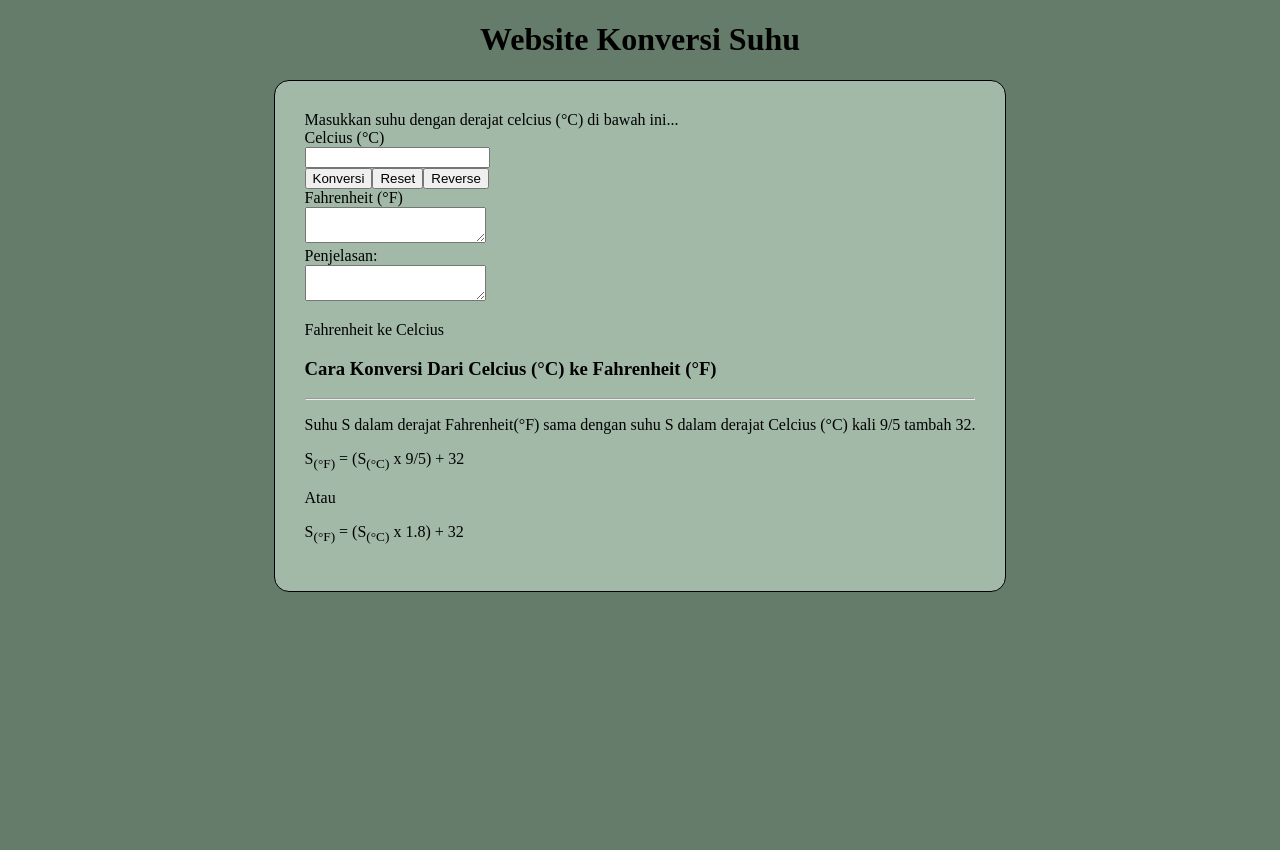
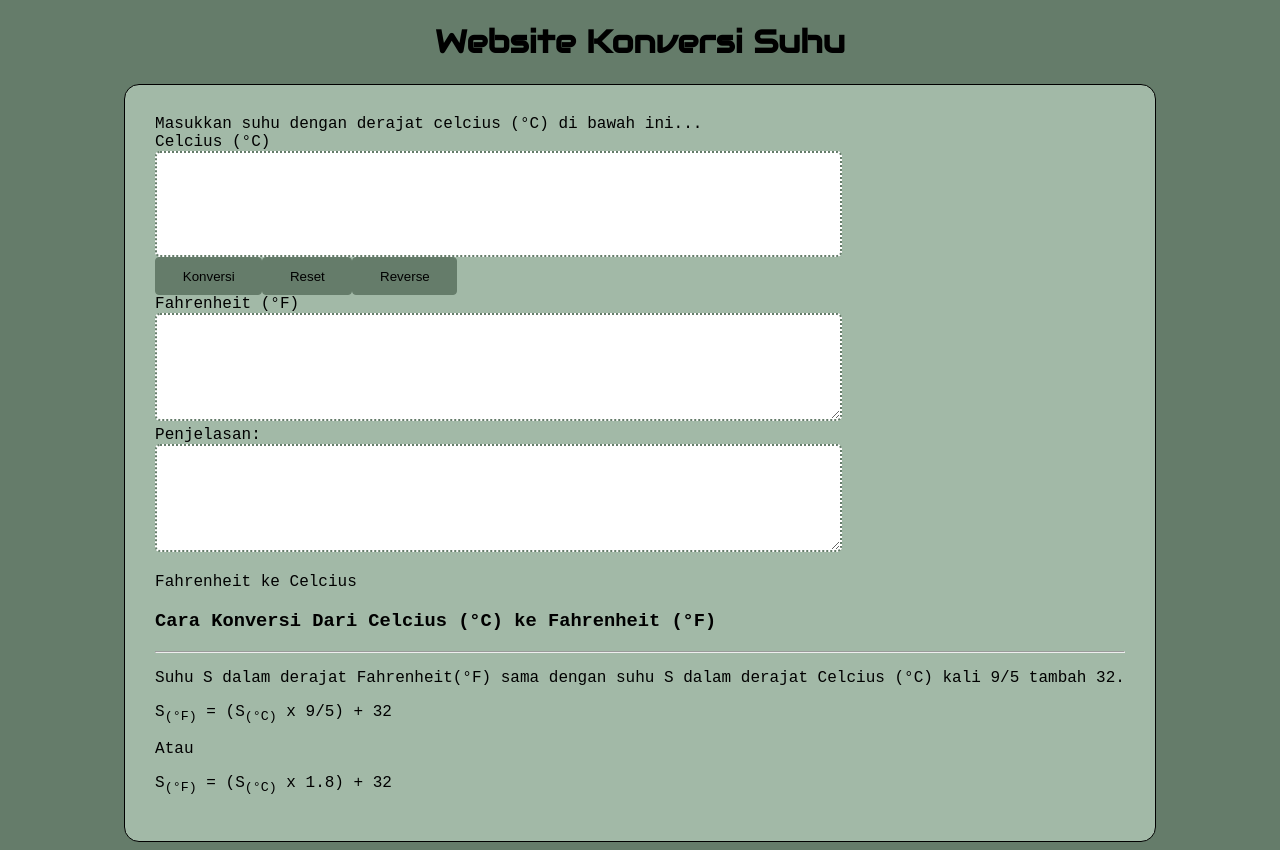
Before and after one commit to revou-fundamental-course/19-may-25-SHAWM17, a plain HTML site: page index.html in a window 1280 px wide. Before the commit the page ends 800 px from the top, so only its background shows below. Drawn offline with Linux system fonts and the light colour scheme; a web font is replaced by a local one.

```diff
--- a/css/style.css
+++ b/css/style.css
@@ -10,3 +10,45 @@ main {
   border: 1px solid #000;
   border-radius: 15px;
 }
+
+header {
+  font-family: "Audiowide", sans-serif;
+  font-weight: 400;
+  font-style: normal;
+}
+
+main {
+  font-family: "Courier New", Courier, monospace;
+}
+
+.box {
+  height: 100px;
+  width: 70%;
+  border-radius: 5px;
+  border: 2px dotted #657c6a;
+}
+
+.button button {
+  --bg: #657c6a;
+  --hover-bg: #a2b9a7;
+  --hover-text: #fff;
+  color: #000;
+  cursor: pointer;
+  border: 1px solid var(--bg);
+  border-radius: 4px;
+  padding: 0.8em 2em;
+  background: var(--bg);
+  transition: 0.2s;
+}
+
+.button button:hover {
+  color: var(--hover-text);
+  transform: translate(-0.25rem, -0.25rem);
+  background: var(--hover-bg);
+  box-shadow: 0.25rem 0.25rem var(--bg);
+}
+
+.button button:active {
+  transform: translate(0);
+  box-shadow: none;
+}
--- a/index.html
+++ b/index.html
@@ -5,11 +5,19 @@
     <meta name="viewport" content="width=device-width, initial-scale=1.0" />
     <title>Temperature Convert</title>
     <link rel="stylesheet" href="css/style.css" />
+    <!-- Font -->
+    <link rel="preconnect" href="https://fonts.googleapis.com" />
+    <link rel="preconnect" href="https://fonts.gstatic.com" crossorigin />
+    <link
+      href="https://fonts.googleapis.com/css2?family=Audiowide&family=Tagesschrift&display=swap"
+      rel="stylesheet"
+    />
   </head>
   <body>
-    <h1>Website Konversi Suhu</h1>
     <!-- Header Content -->
-    <header></header>
+    <header>
+      <h1>Website Konversi Suhu</h1>
+    </header>
     <!-- Main Content -->
     <main>
       <!-- Intro -->
@@ -22,25 +30,26 @@
         <div>
           <label for="input-suhu">Celcius (&deg;C)</label>
           <br />
-          <input type="number" />
+          <input type="number" class="box" id="input-suhu" />
         </div>
         <div class="button">
-          <button>Konversi</button><button>Reset</button
-          ><button>Reverse</button>
+          <button onclick="konversi()" type="button">Konversi</button
+          ><button onclick="hapus()" type="button">Reset</button
+          ><button onclick="" type="button">Reverse</button>
         </div>
       </form>
 
       <!-- Hasil Konversi -->
       <div>
-        <label for="hasil-suhu">Fahrenheit (&deg;F)</label><br />
-        <textarea id="detail-suhu" readonly></textarea>
+        <label for="output-suhu">Fahrenheit (&deg;F)</label><br />
+        <textarea id="output-suhu" readonly class="box"></textarea>
       </div>
 
       <!--Cara Kalkulasi -->
       <section class="padding-medium">
         <div>
           <label for="detail-suhu">Penjelasan:</label><br />
-          <textarea id="detail-suhu" readonly></textarea>
+          <textarea id="detail-suhu" readonly class="box"></textarea>
         </div>
       </section>
 
@@ -67,5 +76,8 @@
     </main>
     <!-- Footer -->
     <footer></footer>
+
+    <!-- Javascript -->
+    <script src="js/script.js"></script>
   </body>
 </html>
--- a/js/script.js
+++ b/js/script.js
@@ -0,0 +1,20 @@
+console.log("Saumi Yahya");
+let input = document.getElementById("input-suhu");
+
+// fungsi konversi
+function konversi() {
+  let suhu = parseFloat(input.value); // mengubah string input menjadi angka
+  let hasil = (suhu * 9) / 5 + 32;
+  document.getElementById("output-suhu").value = hasil;
+  //   Menampilkan penjelasan konversi
+  document.getElementById(
+    "detail-suhu"
+  ).innerHTML = `${suhu}&deg;C * 9/5 + 32 = ${hasil}&deg;F`;
+}
+
+// Menghapus input, output, penjelasan
+function hapus() {
+  input.value = "";
+  document.getElementById("output-suhu").value = "";
+  document.getElementById("detail-suhu").innerHTML = "";
+}
```
